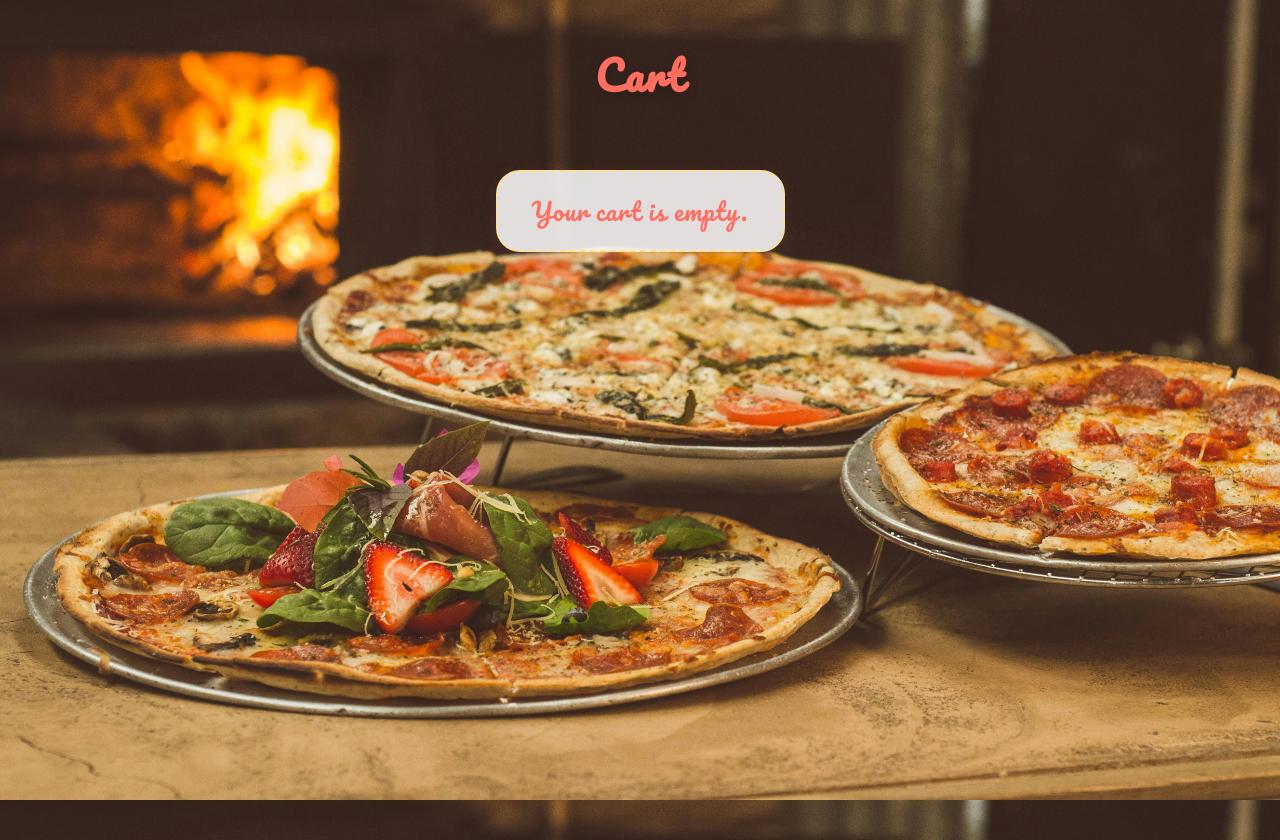
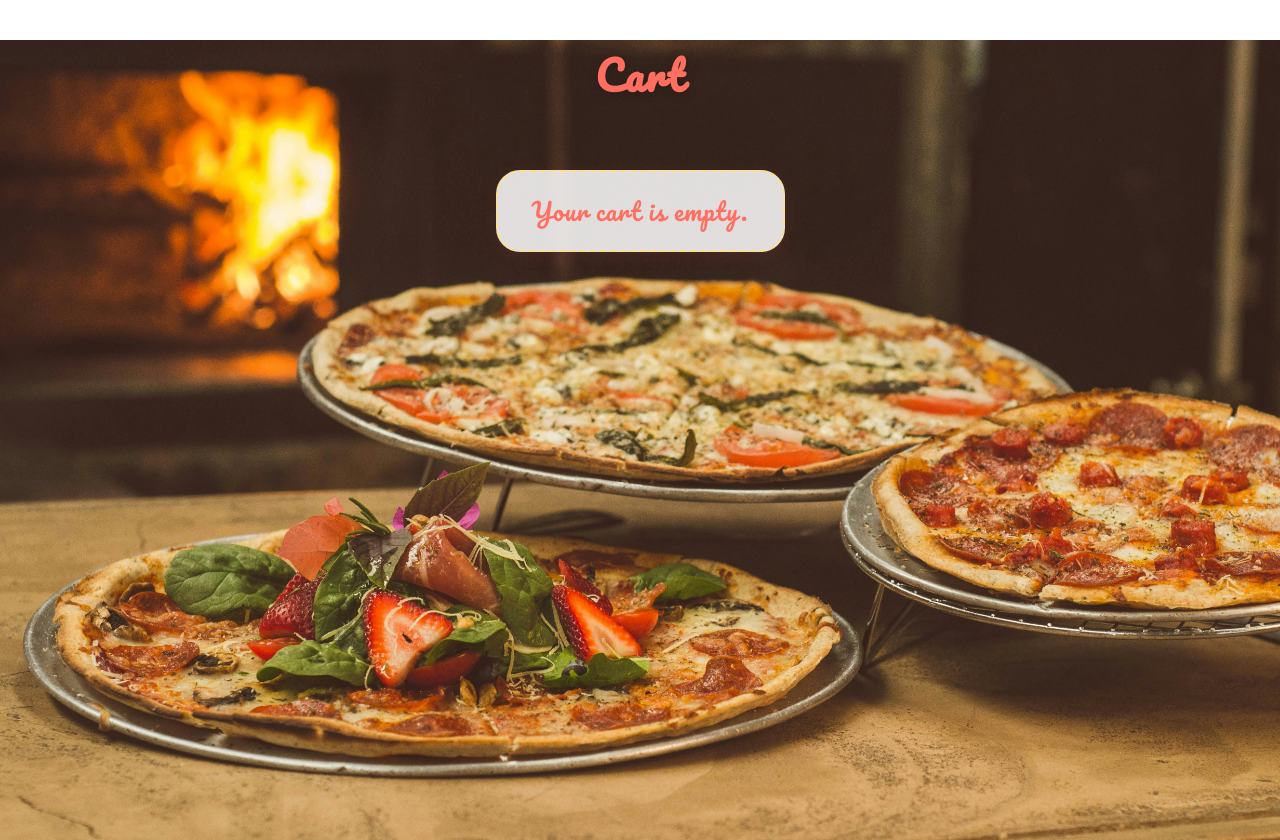
Before and after one commit to prashanth5905/pizza, a React (Create React App) app in the folder p3/: page /Cart in a window 1280 px wide. Built offline with nearby package versions, Linux system fonts and the light colour scheme.

Commit message:
updated cart styles

```diff
--- a/p3/src/pages/Cart.css
+++ b/p3/src/pages/Cart.css
@@ -1,4 +1,4 @@
-body{
+.cartPage{
   background: url('../pics/cart.jpg') center/cover no-repeat fixed, #2d1a05;
   min-height: 100vh;
   font-family: 'Quicksand', 'Segoe UI', Arial, sans-serif;
```
